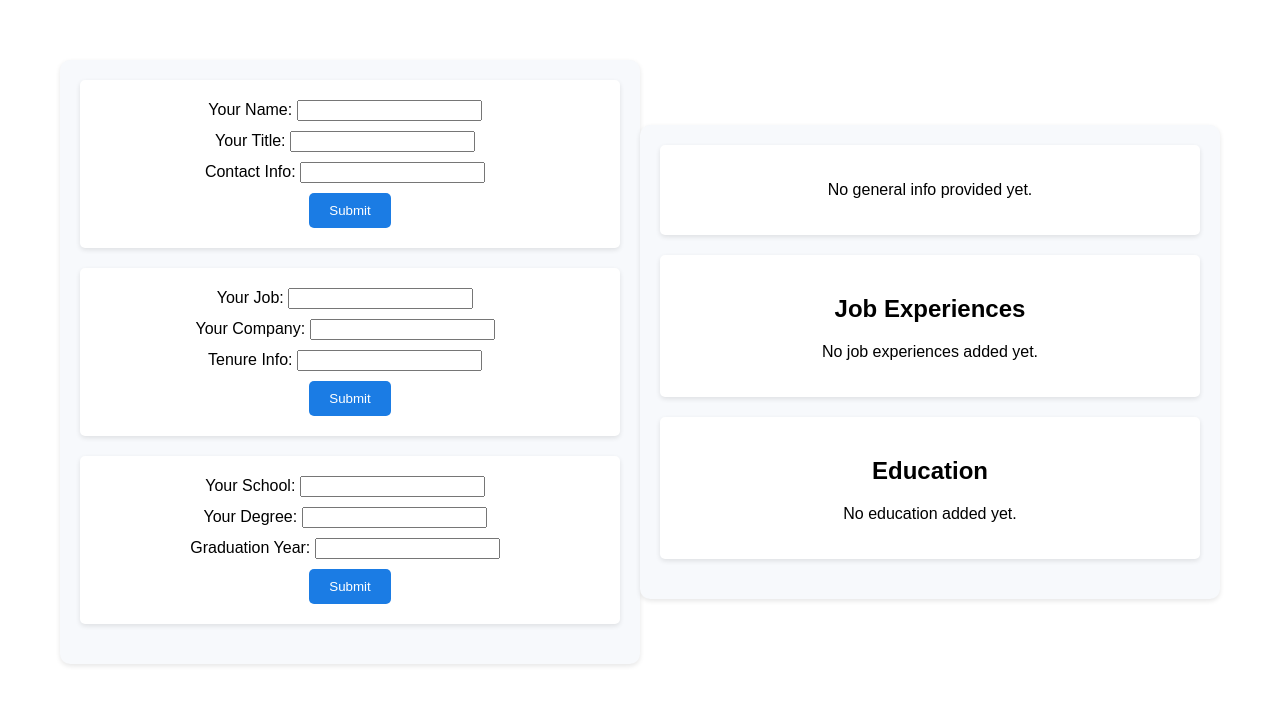
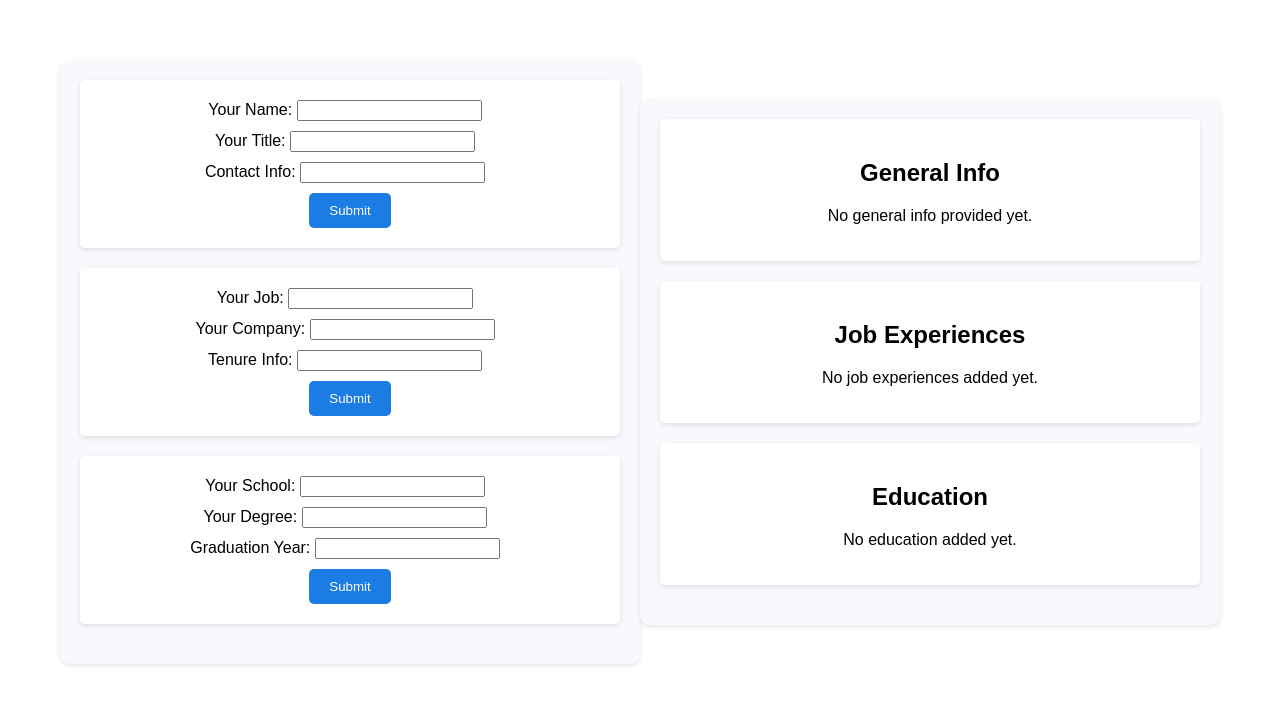
Before and after one commit to TeddyFrye/cv-application, a React (Vite) app: page / in a window 1280 px wide. Shown: the top 704 px of the page. Built offline with nearby package versions, Linux system fonts and the light colour scheme.

Commit message:
Adds divs to display for styling purposes

```diff
--- a/src/components/Display/EducationExperienceDisplay.jsx
+++ b/src/components/Display/EducationExperienceDisplay.jsx
@@ -40,7 +40,7 @@ function EducationeducationDisplay({ educations, onDelete, onEdit }) {
                   }}
                 />
               ) : (
-                `degree: ${education.degree}`
+                `Degree: ${education.degree}`
               )}
             </p>
             <p onDoubleClick={() => setEditing({ type: "graduation", index })}>
@@ -55,7 +55,7 @@ function EducationeducationDisplay({ educations, onDelete, onEdit }) {
                   }}
                 />
               ) : (
-                `graduation: ${education.graduation}`
+                `Graduation: ${education.graduation}`
               )}
             </p>
             <button onClick={() => onDelete(index)}>Delete</button>
--- a/src/components/Display/GeneralInfoDisplay.jsx
+++ b/src/components/Display/GeneralInfoDisplay.jsx
@@ -29,6 +29,7 @@ function GeneralInfoDisplay({ generalInfo, onEdit }) {
     <div>
       {generalInfo ? (
         <>
+          <h2>General Info</h2>
           <p onDoubleClick={() => handleDoubleClick("name")}>
             Name:{" "}
             {editingField === "name" ? (
@@ -70,7 +71,10 @@ function GeneralInfoDisplay({ generalInfo, onEdit }) {
           </p>
         </>
       ) : (
-        <p>No general info provided yet.</p>
+        <>
+          <h2>General Info</h2>
+          <p>No general info provided yet.</p>
+        </>
       )}
     </div>
   );
```
